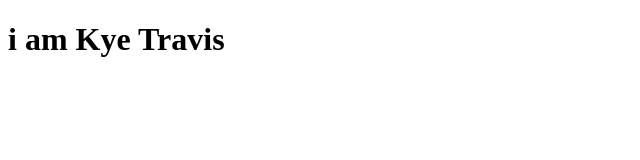
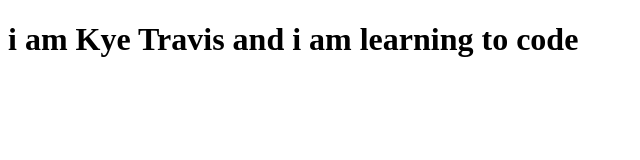
Before and after one commit to KyeTravis/first-github-project, a plain HTML site: page index.html in a window 1280 px wide. Shown: the whole page, without its empty margins (0-640 px from the left). Drawn offline with Linux system fonts and the light colour scheme.

Commit message:
more description

```diff
--- a/index.html
+++ b/index.html
@@ -7,6 +7,6 @@
     <title>Document</title>
 </head>
 <body>
-    <h1>i am Kye Travis</h1>
+    <h1>i am Kye Travis and i am learning to code</h1>
 </body>
 </html>
```
